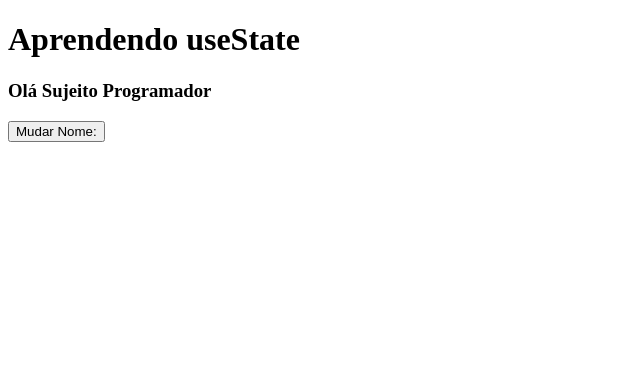
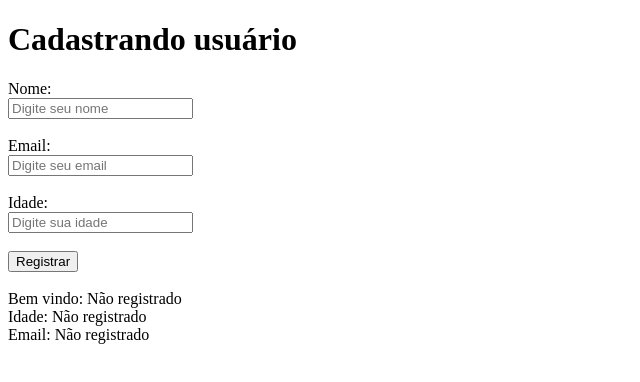
Before and after one commit to leandroofaria/AprendendoReact, a React (Create React App) app: page / in a window 1280 px wide. Shown: the top 382 px of the page, without its empty margins (0-640 px from the left). Built offline with nearby package versions, Linux system fonts and the light colour scheme.

Commit message:
Manipulando Formulários

```diff
--- a/src/App.js
+++ b/src/App.js
@@ -1,23 +1,49 @@
-import { useState } from 'react'
-
-import MostrarAluno from './components/Aluno'
+import React, { useState } from 'react';
 
 function App() {
-  const [aluno, setAluno] = useState('Sujeito Programador')
+  const [nome, setNome] = useState('')
+  const [email, setEmail] = useState('')
+  const [idade, setIdade] = useState('')
 
-  function MudarNome(nome){
-    setAluno(nome)
+  const [user, setUser] = useState({
+    nome: 'Não registrado',
+    idade: 'Não registrado',
+    email: 'Não registrado'
+  });
+
+  function handleRegistrer(event) {
+    event.preventDefault()
+    alert('Usuário registrado com sucesso!')
+    setUser({
+      nome: nome,
+      idade: idade,
+      email: email,
+    })
   }
 
-  return(
+  return (
     <div>
-      <h1>Aprendendo useState</h1>
-      <h3>Olá {aluno}</h3>
-      <button onClick={ () => MudarNome('Leandro') }>
-        Mudar Nome:
-      </button>
+      <h1>Cadastrando usuário</h1>
+      <form onSubmit={handleRegistrer}>
+        <label>Nome:</label><br />
+        <input placeholder="Digite seu nome" value={nome} onChange={ (event) => setNome(event.target.value) }/><br /><br />
+
+        <label>Email:</label><br />
+        <input placeholder="Digite seu email" value={email} onChange={ (event) => setEmail(event.target.value) }/><br /><br />
+
+        <label>Idade:</label><br />
+        <input placeholder="Digite sua idade" value={idade} onChange={ (event) => setIdade(event.target.value) }/><br /><br />
+
+        <button type="submit">Registrar</button>
+      </form>
+
+      <br />
+
+      <div>
+        <span>Bem vindo: {user.nome} <br /> Idade: {user.idade} <br /> Email: {user.email}</span>
+      </div>
     </div>
-  )
+  );
 }
 
-export default App
+export default App;
```
